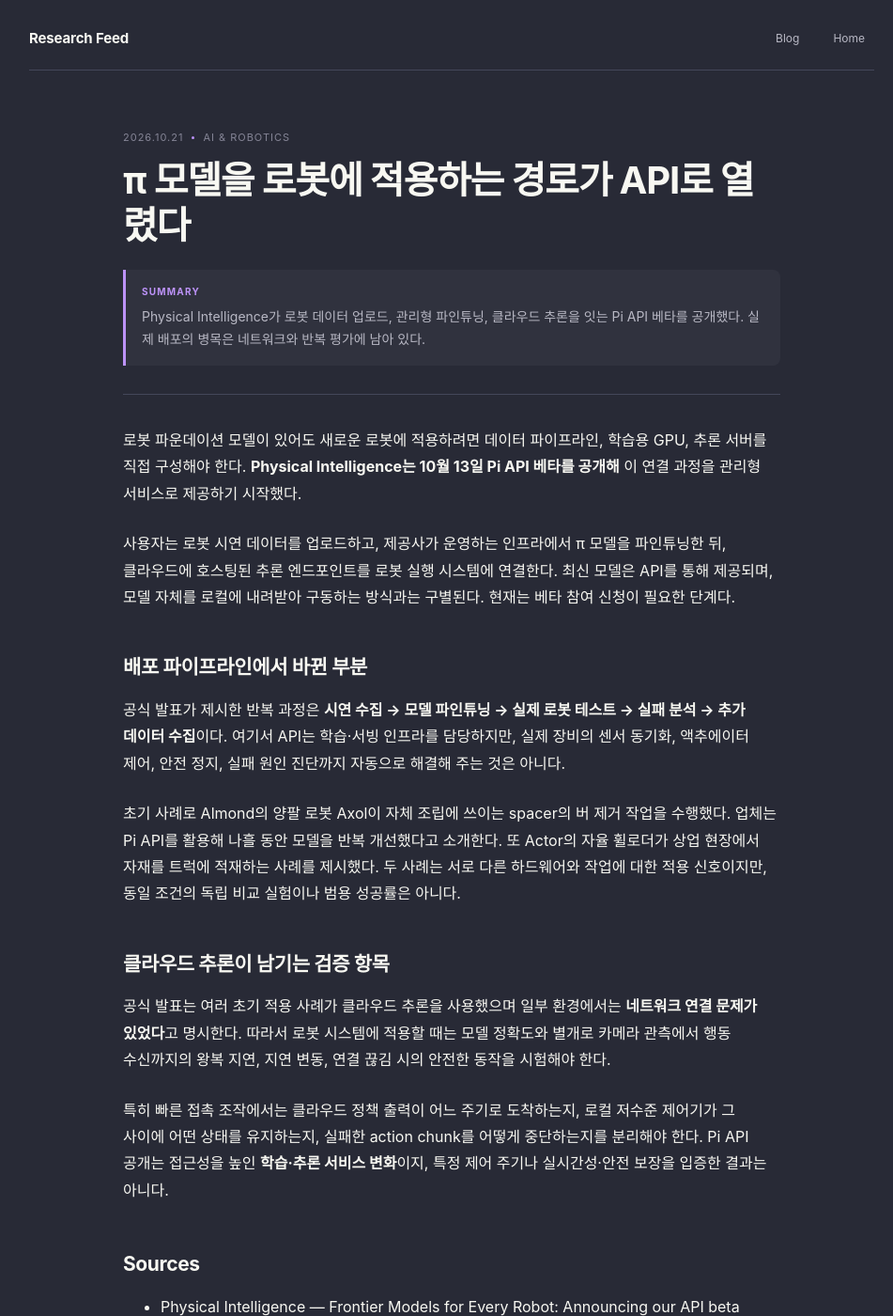
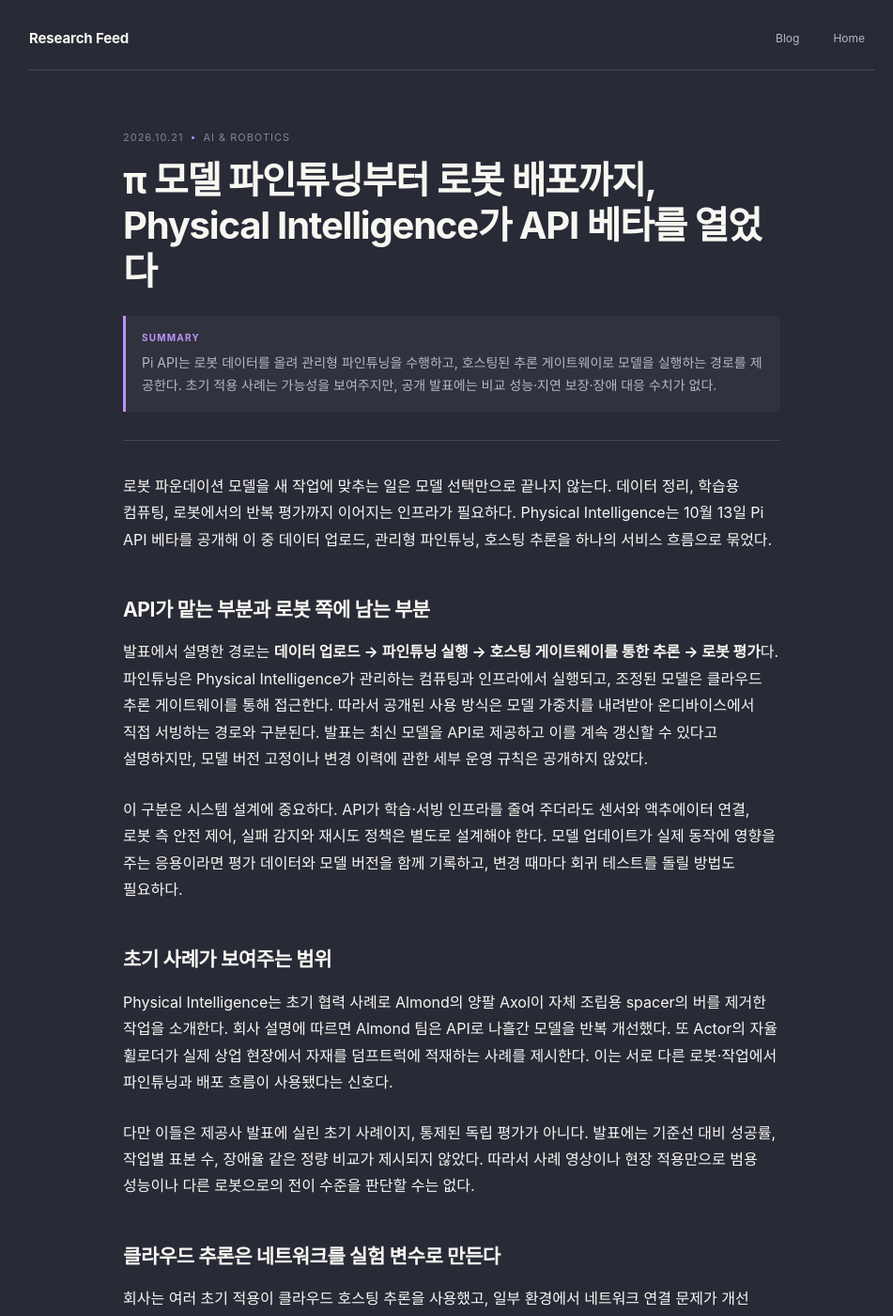
Before and after one commit to nayana224/nayana224.github.io, a Jekyll site: the page built from _research_feed/2026-10-21-ai-robotics.md, in a window 1280 px wide and 1400 px high. Shown: the whole window at 94% size, without its empty margins (159-1110 px from the left). Built offline with Jekyll 4.4.1, drawn with Linux system fonts in a browser that asks for light colours; some of the changed text lies outside the part shown.

Commit message:
Improve Pi API Research Feed article and verify Pages rendering

```diff
--- a/_research_feed/2026-10-21-ai-robotics.md
+++ b/_research_feed/2026-10-21-ai-robotics.md
@@ -1,28 +1,32 @@
 ---
 layout: feed_note
-title: "π 모델을 로봇에 적용하는 경로가 API로 열렸다"
+title: "π 모델 파인튜닝부터 로봇 배포까지, Physical Intelligence가 API 베타를 열었다"
 date: 2026-10-21 14:20:00 +0900
 channel: ai-robotics
 channel_label: "AI & Robotics"
-summary: "Physical Intelligence가 로봇 데이터 업로드, 관리형 파인튜닝, 클라우드 추론을 잇는 Pi API 베타를 공개했다. 실제 배포의 병목은 네트워크와 반복 평가에 남아 있다."
+summary: "Pi API는 로봇 데이터를 올려 관리형 파인튜닝을 수행하고, 호스팅된 추론 게이트웨이로 모델을 실행하는 경로를 제공한다. 초기 적용 사례는 가능성을 보여주지만, 공개 발표에는 비교 성능·지연 보장·장애 대응 수치가 없다."
 ---
 
-로봇 파운데이션 모델이 있어도 새로운 로봇에 적용하려면 데이터 파이프라인, 학습용 GPU, 추론 서버를 직접 구성해야 한다. **Physical Intelligence는 10월 13일 Pi API 베타를 공개해** 이 연결 과정을 관리형 서비스로 제공하기 시작했다.
+로봇 파운데이션 모델을 새 작업에 맞추는 일은 모델 선택만으로 끝나지 않는다. 데이터 정리, 학습용 컴퓨팅, 로봇에서의 반복 평가까지 이어지는 인프라가 필요하다. Physical Intelligence는 10월 13일 Pi API 베타를 공개해 이 중 데이터 업로드, 관리형 파인튜닝, 호스팅 추론을 하나의 서비스 흐름으로 묶었다.
 
-사용자는 로봇 시연 데이터를 업로드하고, 제공사가 운영하는 인프라에서 π 모델을 파인튜닝한 뒤, 클라우드에 호스팅된 추론 엔드포인트를 로봇 실행 시스템에 연결한다. 최신 모델은 API를 통해 제공되며, 모델 자체를 로컬에 내려받아 구동하는 방식과는 구별된다. 현재는 베타 참여 신청이 필요한 단계다.
+## API가 맡는 부분과 로봇 쪽에 남는 부분
 
-## 배포 파이프라인에서 바뀐 부분
+발표에서 설명한 경로는 **데이터 업로드 → 파인튜닝 실행 → 호스팅 게이트웨이를 통한 추론 → 로봇 평가**다. 파인튜닝은 Physical Intelligence가 관리하는 컴퓨팅과 인프라에서 실행되고, 조정된 모델은 클라우드 추론 게이트웨이를 통해 접근한다. 따라서 공개된 사용 방식은 모델 가중치를 내려받아 온디바이스에서 직접 서빙하는 경로와 구분된다. 발표는 최신 모델을 API로 제공하고 이를 계속 갱신할 수 있다고 설명하지만, 모델 버전 고정이나 변경 이력에 관한 세부 운영 규칙은 공개하지 않았다.
 
-공식 발표가 제시한 반복 과정은 **시연 수집 → 모델 파인튜닝 → 실제 로봇 테스트 → 실패 분석 → 추가 데이터 수집**이다. 여기서 API는 학습·서빙 인프라를 담당하지만, 실제 장비의 센서 동기화, 액추에이터 제어, 안전 정지, 실패 원인 진단까지 자동으로 해결해 주는 것은 아니다.
+이 구분은 시스템 설계에 중요하다. API가 학습·서빙 인프라를 줄여 주더라도 센서와 액추에이터 연결, 로봇 측 안전 제어, 실패 감지와 재시도 정책은 별도로 설계해야 한다. 모델 업데이트가 실제 동작에 영향을 주는 응용이라면 평가 데이터와 모델 버전을 함께 기록하고, 변경 때마다 회귀 테스트를 돌릴 방법도 필요하다.
 
-초기 사례로 Almond의 양팔 로봇 Axol이 자체 조립에 쓰이는 spacer의 버 제거 작업을 수행했다. 업체는 Pi API를 활용해 나흘 동안 모델을 반복 개선했다고 소개한다. 또 Actor의 자율 휠로더가 상업 현장에서 자재를 트럭에 적재하는 사례를 제시했다. 두 사례는 서로 다른 하드웨어와 작업에 대한 적용 신호이지만, 동일 조건의 독립 비교 실험이나 범용 성공률은 아니다.
+## 초기 사례가 보여주는 범위
 
-## 클라우드 추론이 남기는 검증 항목
+Physical Intelligence는 초기 협력 사례로 Almond의 양팔 Axol이 자체 조립용 spacer의 버를 제거한 작업을 소개한다. 회사 설명에 따르면 Almond 팀은 API로 나흘간 모델을 반복 개선했다. 또 Actor의 자율 휠로더가 실제 상업 현장에서 자재를 덤프트럭에 적재하는 사례를 제시한다. 이는 서로 다른 로봇·작업에서 파인튜닝과 배포 흐름이 사용됐다는 신호다.
 
-공식 발표는 여러 초기 적용 사례가 클라우드 추론을 사용했으며 일부 환경에서는 **네트워크 연결 문제가 있었다**고 명시한다. 따라서 로봇 시스템에 적용할 때는 모델 정확도와 별개로 카메라 관측에서 행동 수신까지의 왕복 지연, 지연 변동, 연결 끊김 시의 안전한 동작을 시험해야 한다.
+다만 이들은 제공사 발표에 실린 초기 사례이지, 통제된 독립 평가가 아니다. 발표에는 기준선 대비 성공률, 작업별 표본 수, 장애율 같은 정량 비교가 제시되지 않았다. 따라서 사례 영상이나 현장 적용만으로 범용 성능이나 다른 로봇으로의 전이 수준을 판단할 수는 없다.
 
-특히 빠른 접촉 조작에서는 클라우드 정책 출력이 어느 주기로 도착하는지, 로컬 저수준 제어기가 그 사이에 어떤 상태를 유지하는지, 실패한 action chunk를 어떻게 중단하는지를 분리해야 한다. Pi API 공개는 접근성을 높인 **학습·추론 서비스 변화**이지, 특정 제어 주기나 실시간성·안전 보장을 입증한 결과는 아니다.
+## 클라우드 추론은 네트워크를 실험 변수로 만든다
+
+회사는 여러 초기 적용이 클라우드 호스팅 추론을 사용했고, 일부 환경에서 네트워크 연결 문제가 개선 과제로 드러났다고 밝혔다. 실제 도입 시에는 평균 지연뿐 아니라 지연 분포와 연결 단절을 측정해야 한다. 특히 접촉 조작에서는 관측 이후 명령이 도착하기까지의 왕복 시간, 로컬 제어기가 그 사이 유지하는 동작, 지연 초과나 연결 상실 시의 정지·복구 동작을 분리해 검증할 필요가 있다.
+
+Pi API 베타의 의미는 로봇별 데이터로 최신 모델을 조정하고 현장 평가를 반복하는 데 필요한 기반을 서비스로 제공한다는 데 있다. 반면 공개 자료만으로는 실시간성, 안전 보장, 모델 버전 재현성, 성능 향상 폭을 확인할 수 없다. 도입 검토에서는 이 항목들을 별도 요구사항으로 두고, 자체 로봇과 네트워크 조건에서 확인해야 한다.
 
 ## Sources
 - [Physical Intelligence — Frontier Models for Every Robot: Announcing our API beta](https://www.pi.website/blog/api-beta)
-- [Physical Intelligence 공식 사이트 — Pi API 베타 참여 안내](https://www.pi.website/)
+- [Physical Intelligence — Pi API 베타 참여 안내](https://www.pi.website/)
```
